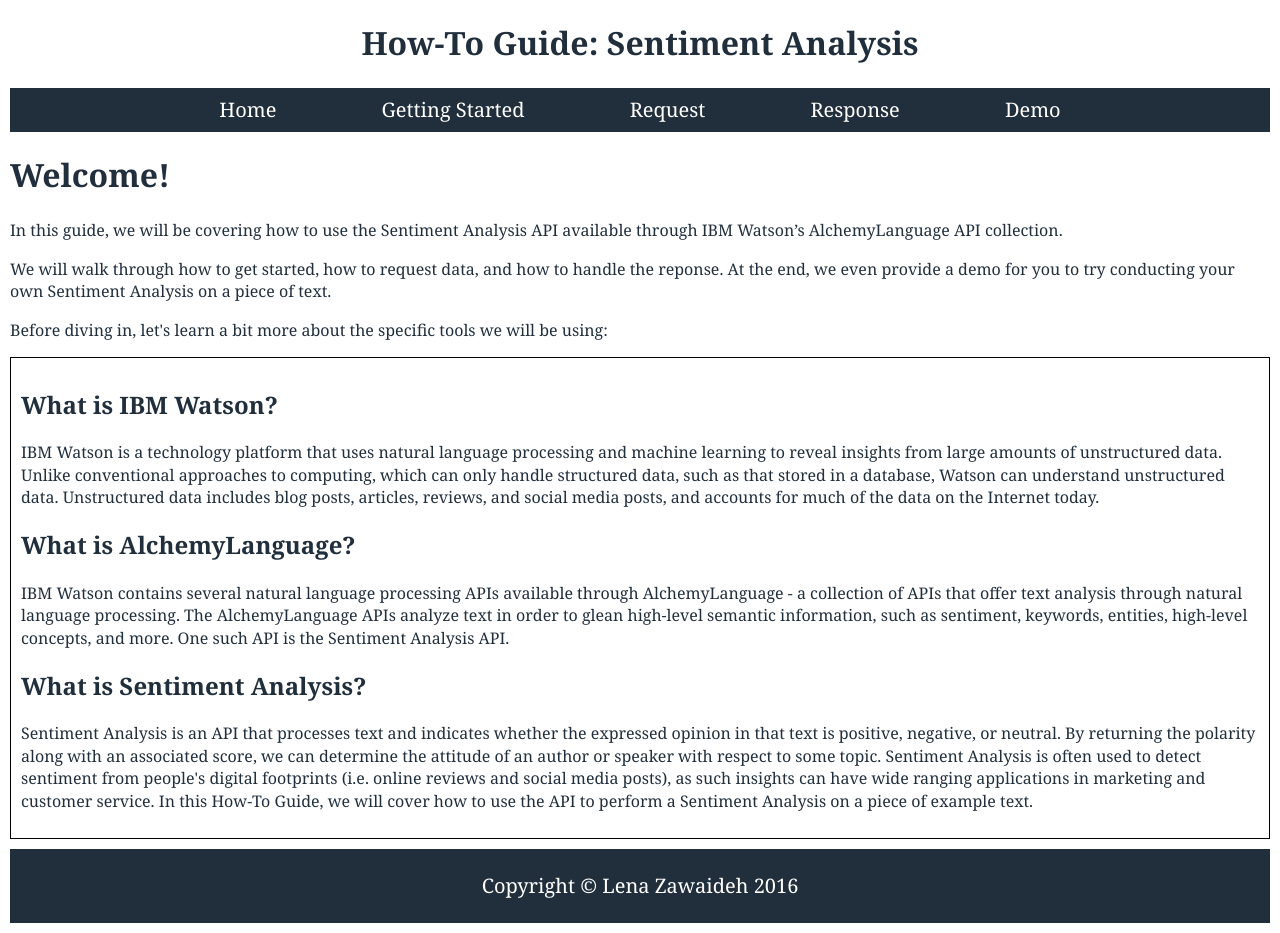
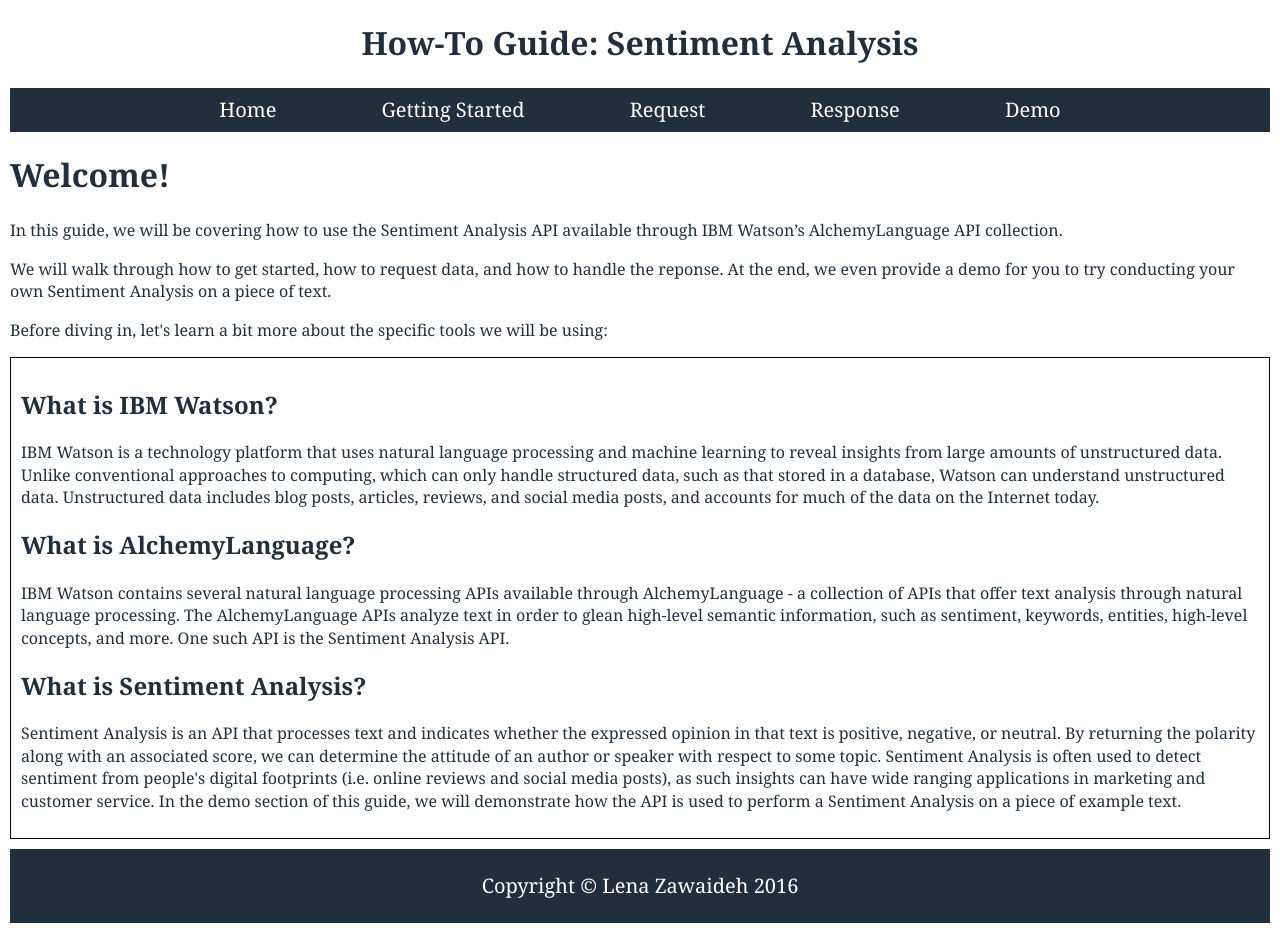
Before and after one commit to lenaz/How-To-Guide, a Jekyll site: the page built from index.html, in a window 1280 px wide. Built offline with Jekyll 4.4.1, drawn with Linux system fonts in a browser that asks for light colours; Markdown is read by kramdown in place of the engine named in the settings.

Commit message:
Update index.html

```diff
--- a/index.html
+++ b/index.html
@@ -14,5 +14,5 @@ layout: default
 <h2>What is AlchemyLanguage?</h2>
 <p>IBM Watson contains several natural language processing APIs available through AlchemyLanguage - a collection of APIs that offer text analysis through natural language processing. The AlchemyLanguage APIs analyze text in order to glean high-level semantic information, such as sentiment, keywords, entities, high-level concepts, and more. One such API is the Sentiment Analysis API.</p>
 <h2>What is Sentiment Analysis?</h2>
-<p>Sentiment Analysis is an API that processes text and indicates whether the expressed opinion in that text is positive, negative, or neutral. By returning the polarity along with an associated score, we can determine the attitude of an author or speaker with respect to some topic. Sentiment Analysis is often used to detect sentiment from people's digital footprints (i.e. online reviews and social media posts), as such insights can have wide ranging applications in marketing and customer service. In this How-To Guide, we will cover how to use the API to perform a Sentiment Analysis on a piece of example text.</p>
+<p>Sentiment Analysis is an API that processes text and indicates whether the expressed opinion in that text is positive, negative, or neutral. By returning the polarity along with an associated score, we can determine the attitude of an author or speaker with respect to some topic. Sentiment Analysis is often used to detect sentiment from people's digital footprints (i.e. online reviews and social media posts), as such insights can have wide ranging applications in marketing and customer service. In the demo section of this guide, we will demonstrate how the API is used to perform a Sentiment Analysis on a piece of example text.</p>
 </div>
```
